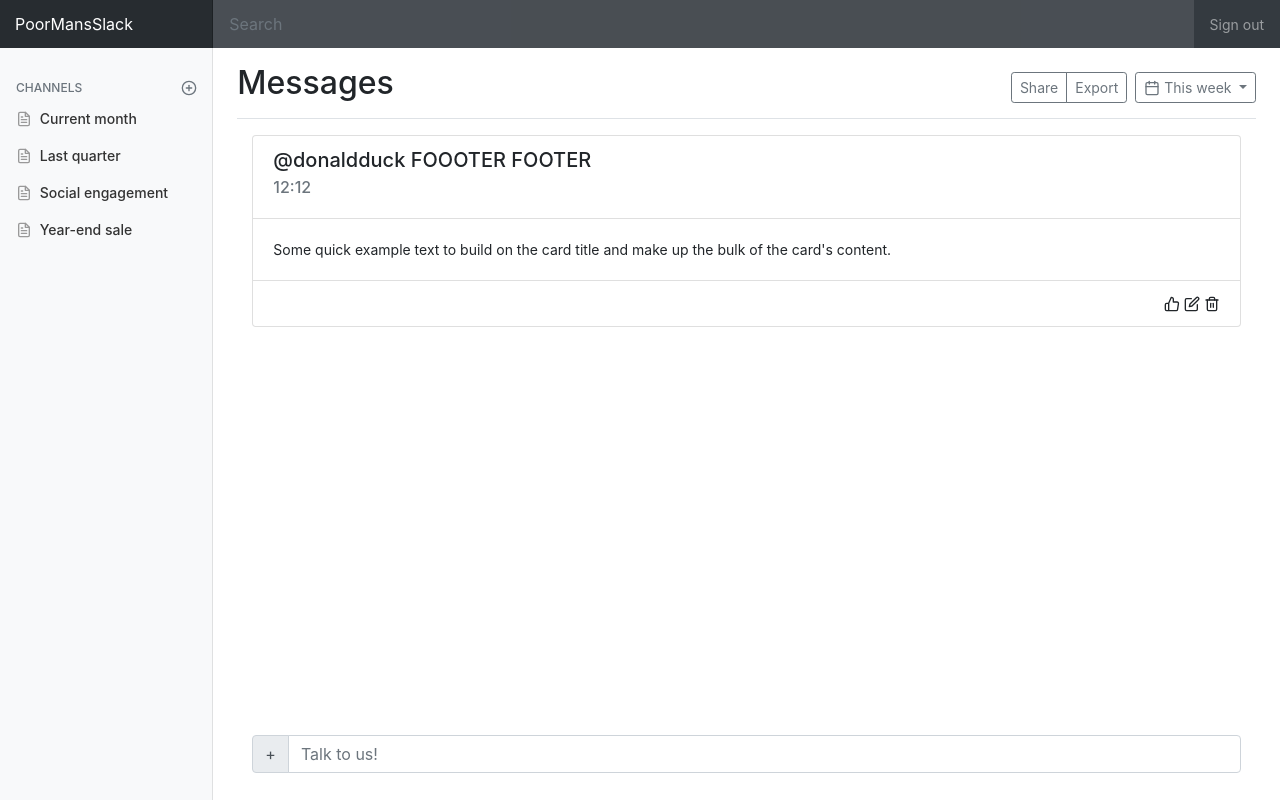
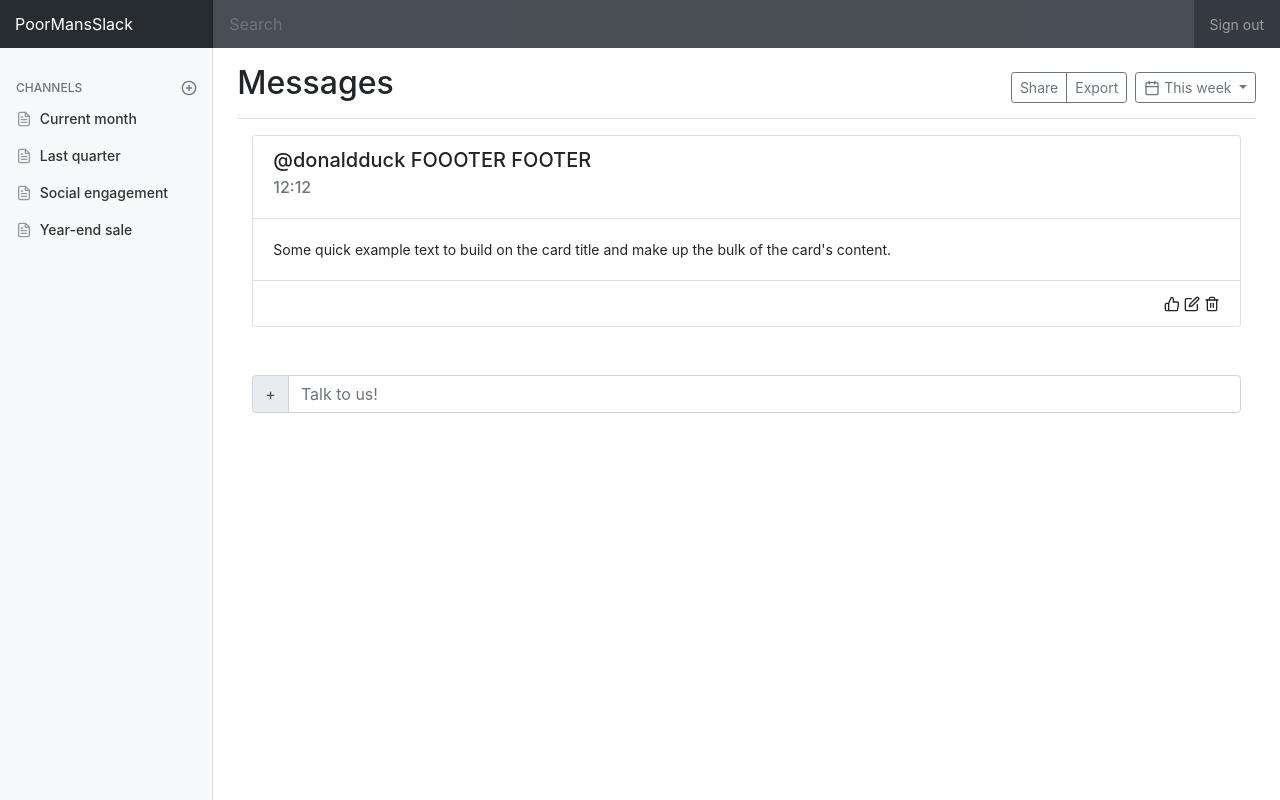
Before and after one commit to stuzfuz/scr, a PHP site: page /client/footer.html in a window 1280 px wide. Run offline with PHP 8.4, Linux system fonts and the light colour scheme; some libraries are stand-ins or nearby versions.

Commit message:
updated CSS

```diff
--- a/client/css/poormansslack.css
+++ b/client/css/poormansslack.css
@@ -107,18 +107,6 @@ body {
   padding:0 10px;
 }
 
-
-.scrollable-messages {
-  height: 600px;
-  overflow: auto;
-}
-
-.new-message {
-
-}
-
-
-
 /*
  * Cover
  */
@@ -155,3 +143,9 @@ body {
 .register-error {
   display: none;
 }
+
+.new-topic {
+  margin-top: 20px;
+  padding-top: 20px;
+  border-top: 1px solid #888;
+}
```
